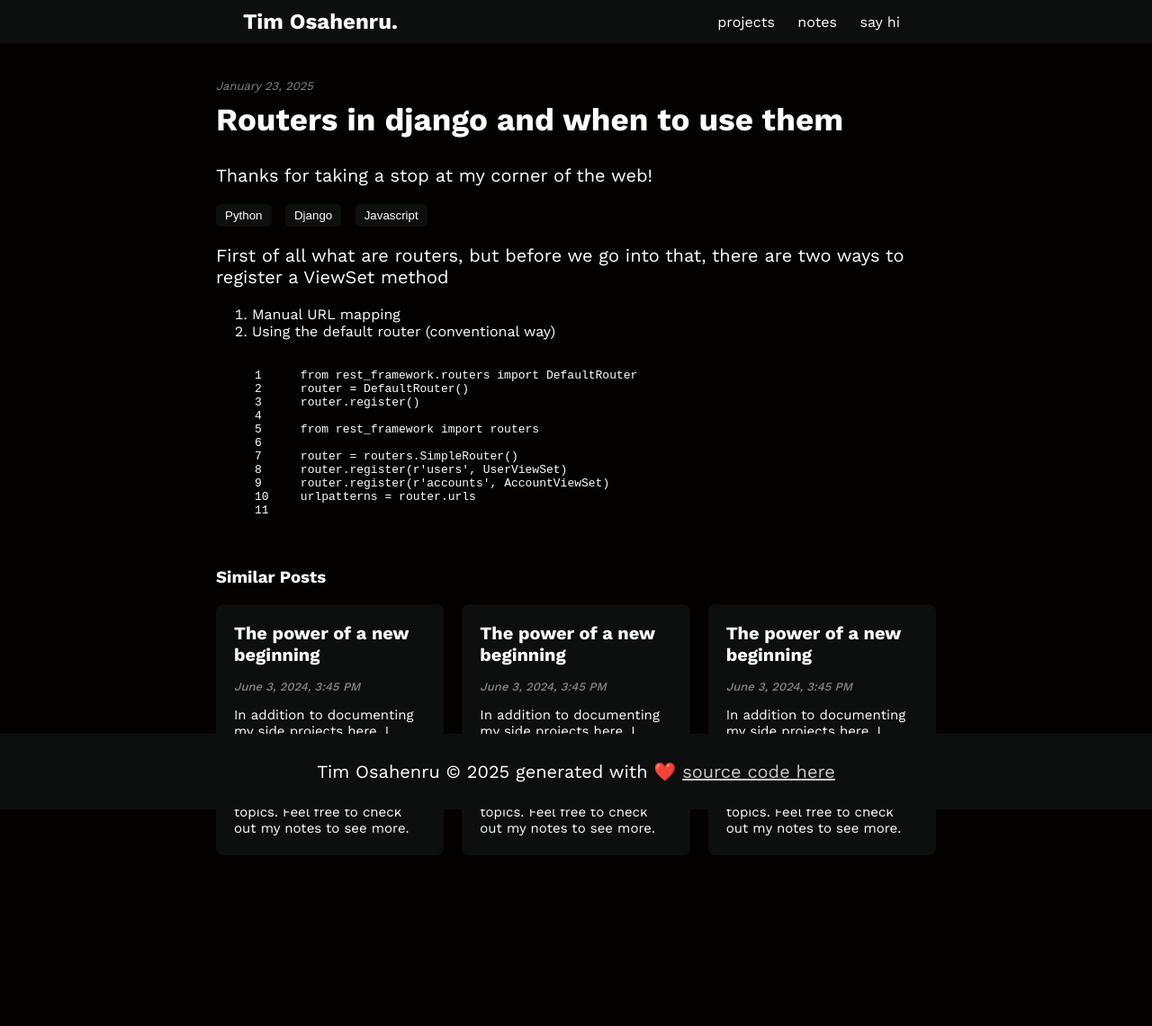
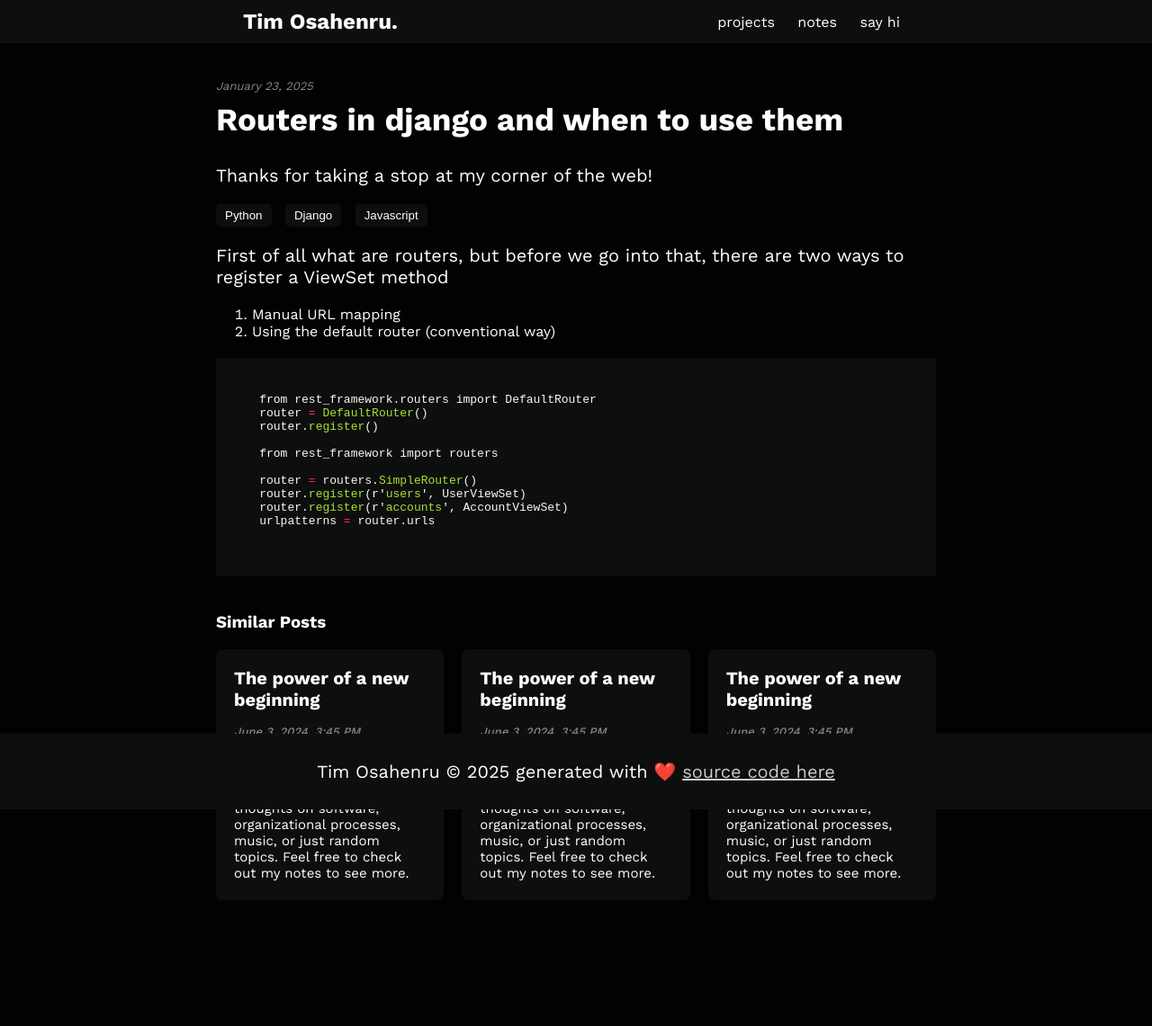
Before and after one commit to TimOsahenru/mycorner, a Jekyll site: the page built from _posts/2025-01-23-routers-in-django.md, in a window 1280 px wide. Shown: the whole page at 90% size. Built offline with Jekyll 4.4.1, drawn with Linux system fonts in a browser that asks for light colours; before the commit the page ends 1091 px from its top, so only the background shows below that.

Commit message:
implemented customized code syntaxing using rogue

```diff
--- a/Gemfile
+++ b/Gemfile
@@ -44,3 +44,4 @@ gem "logger"
 gem "ostruct"
 gem "base64"
 gem "bigdecimal"
+gem 'rouge'
--- a/_config.yml
+++ b/_config.yml
@@ -11,6 +11,10 @@ github_username:  timosahenru
 
 # Build settings
 markdown: kramdown
+kramdown:
+  input: GFM
+  syntax_highlighter: rouge
+highlighter: rouge
 theme: minima
 plugins:
   - jekyll-feed
--- a/_layouts/default.html
+++ b/_layouts/default.html
@@ -5,6 +5,7 @@
     <meta http-equiv="X-UA-Compatible" content="IE=edge" />
     <meta name="viewport" content="width=device-width, initial-scale=1.0" />
     <link rel="stylesheet" href="{{ '/assets/css/styles.css' | relative_url }}">
+    <link rel="stylesheet" href="{{ '/assets/css/syntax.css' | relative_url }}">
     <script src="{{ '/assets/js/scripts.js' | relative_url }}"></script>
     <link
       href="https://fonts.googleapis.com/css2?family=Work+Sans:wght@400;500;600;700&display=swap"
--- /dev/null
+++ b/assets/css/syntax.css
@@ -0,0 +1,49 @@
+/* Remove line numbers */
+.highlight .lineno {
+    display: none;
+}
+
+/* Main code block styling */
+.highlight {
+    background: #0D0E0E;
+    border-radius: 4px;
+    margin: 20px 0;
+    padding: 10px;
+}
+
+pre.highlight {
+    margin: 0;
+    padding: 10px;
+    border: none;
+    background: transparent;
+    overflow-x: auto;
+}
+
+code {
+    font-family: "Courier New", Courier, monospace;
+    color: #fff;
+}
+
+/* Syntax Colors */
+.highlight .c { color: #75715e } /* Comment */
+.highlight .err { color: #960050; background-color: #1e0010 } /* Error */
+.highlight .k { color: #66d9ef } /* Keyword */
+.highlight .l { color: #ae81ff } /* Literal */
+.highlight .n { color: #f8f8f2 } /* Name */
+.highlight .o { color: #f92672 } /* Operator */
+.highlight .p { color: #f8f8f2 } /* Punctuation */
+.highlight .s { color: #a6e22e } /* String */
+.highlight .na { color: #a6e22e } /* Name.Attribute */
+.highlight .nb { color: #f8f8f2 } /* Name.Builtin */
+.highlight .nc { color: #a6e22e } /* Name.Class */
+.highlight .no { color: #66d9ef } /* Name.Constant */
+.highlight .nd { color: #a6e22e } /* Name.Decorator */
+.highlight .ni { color: #f8f8f2 } /* Name.Entity */
+.highlight .ne { color: #a6e22e } /* Name.Exception */
+.highlight .nf { color: #a6e22e } /* Name.Function */
+.highlight .nl { color: #f8f8f2 } /* Name.Label */
+.highlight .nn { color: #f8f8f2 } /* Name.Namespace */
+.highlight .py { color: #f8f8f2 } /* Name.Property */
+.highlight .nt { color: #f92672 } /* Name.Tag */
+.highlight .nv { color: #f8f8f2 } /* Name.Variable */
+.highlight .w { color: #f8f8f2 } /* Text.Whitespace */
```
Also changed, not shown: Gemfile.lock.
